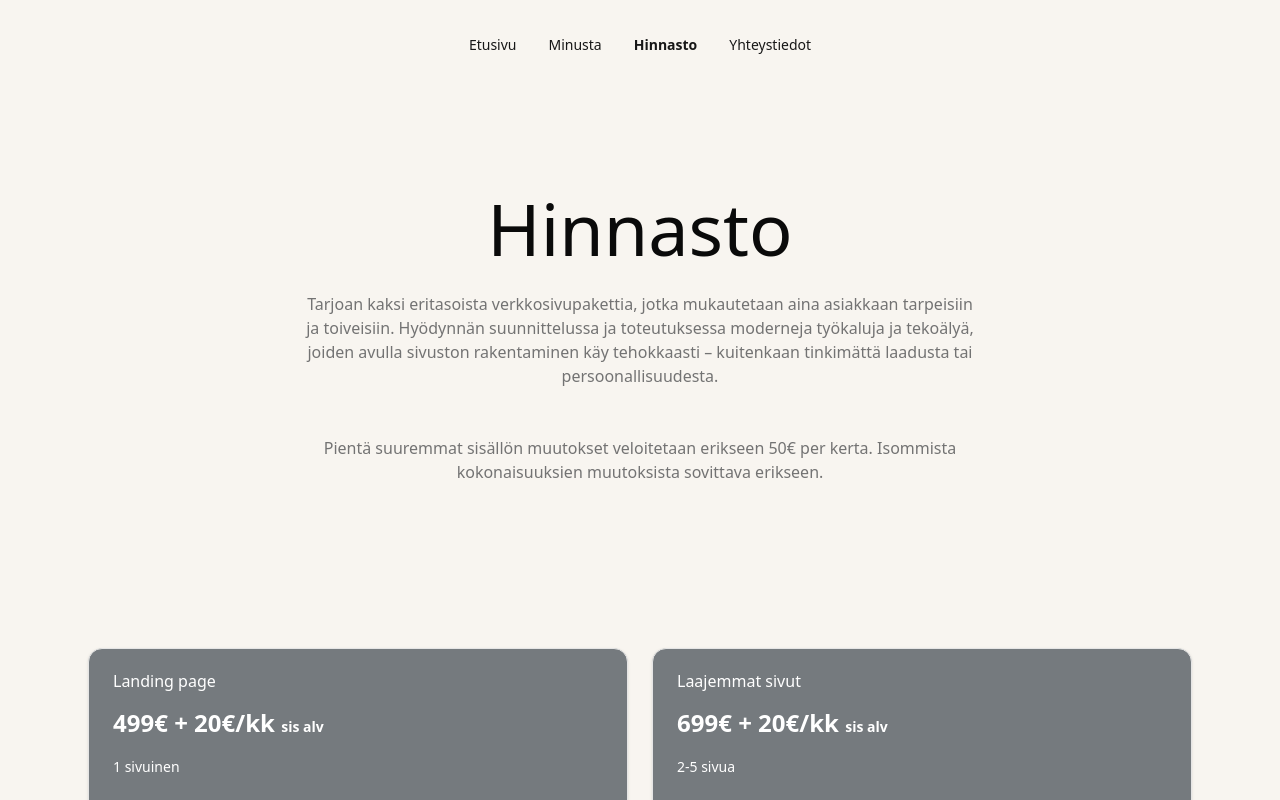
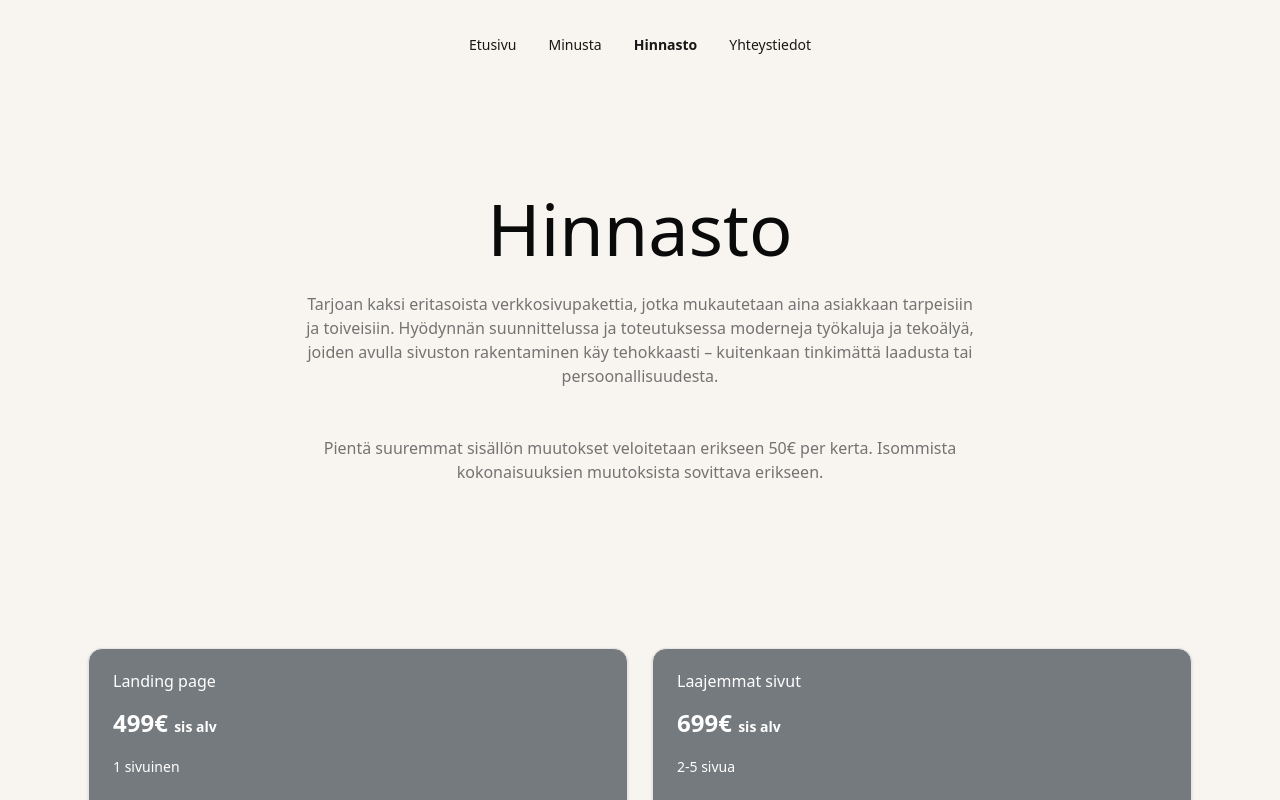
Before and after one commit to DanuPanu/SarpanevaWebsites, a Next.js app: page /hinnasto in a window 1280 px wide. Shown: the top 800 px of the page. Built offline with nearby package versions, Linux system fonts and the light colour scheme.

Commit message:
Changes to pricing

```diff
--- a/components/hinnasto/hinnasto.tsx
+++ b/components/hinnasto/hinnasto.tsx
@@ -15,7 +15,7 @@ export default function Hinnasto() {
                     >
                         <CardHeader>
                             <CardTitle className="font-medium">Landing page</CardTitle>
-                            <span className="my-3 block text-2xl font-semibold">499€ + 20€/kk <span className='text-sm'>sis alv</span></span>
+                            <span className="my-3 block text-2xl font-semibold">499€ <span className='text-sm'>sis alv</span></span>
                             <CardDescription className="text-sm text-white">1 sivuinen</CardDescription>
                         </CardHeader>
 
@@ -47,7 +47,7 @@ export default function Hinnasto() {
                         >
                         <CardHeader>
                             <CardTitle className="font-medium">Laajemmat sivut</CardTitle>
-                            <span className="my-3 block text-2xl font-semibold">699€ + 20€/kk <span className='text-sm'>sis alv</span></span>
+                            <span className="my-3 block text-2xl font-semibold">699€ <span className='text-sm'>sis alv</span></span>
                             <CardDescription className="text-sm text-white">2-5 sivua</CardDescription>
                         </CardHeader>
 
```
